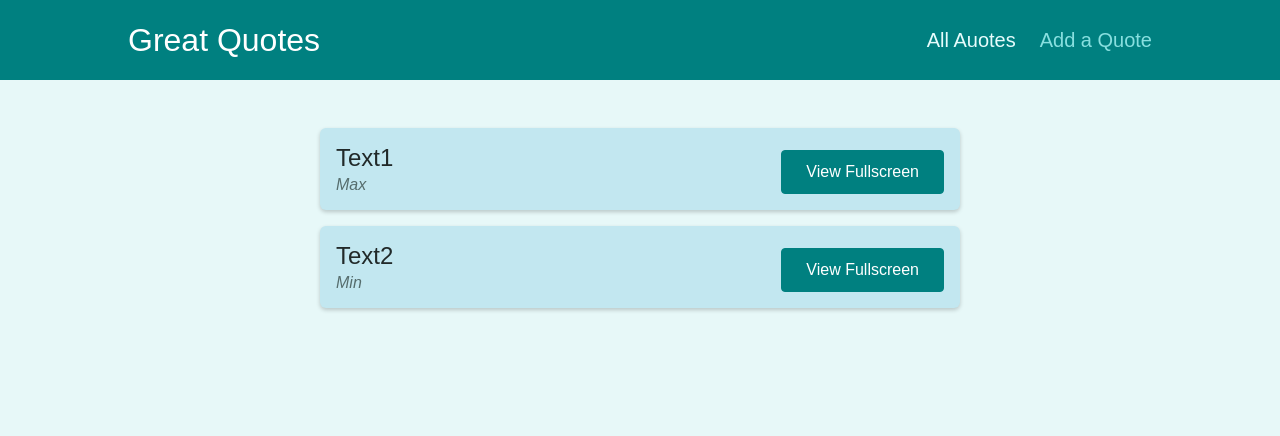
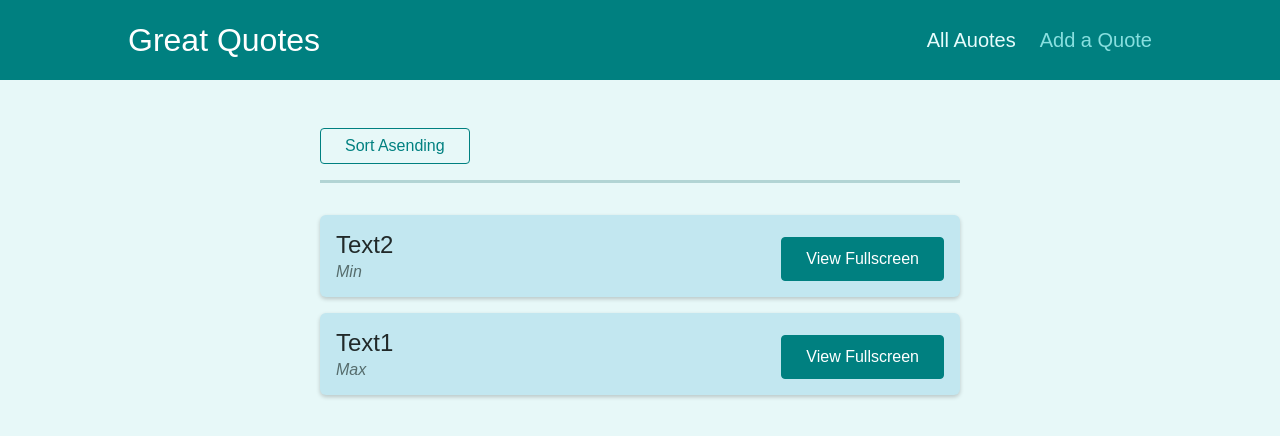
Before and after one commit to ollabu3/practice_next.js, a React (Create React App) app in the folder 20.react_spa_page/: page /quotes in a window 1280 px wide. Shown: the top 436 px of the page. Built offline with nearby package versions, Linux system fonts and the light colour scheme.

Commit message:
route 중첩 경로 추가

```diff
--- a/20.react_spa_page/src/components/quotes/QuoteList.js
+++ b/20.react_spa_page/src/components/quotes/QuoteList.js
@@ -1,13 +1,39 @@
-import { Fragment } from 'react';
-
-import QuoteItem from './QuoteItem';
-import classes from './QuoteList.module.css';
+import { Fragment, useState } from "react";
+import { useHistory, useLocation } from "react-router-dom";
+import QuoteItem from "./QuoteItem";
+import classes from "./QuoteList.module.css";
 
 const QuoteList = (props) => {
+  const history = useHistory();
+  const location = useLocation();
+  const queryParams = new URLSearchParams(location.search);
+  const isSortingAsending = queryParams.get("sort") === "asc";
+
+  const sortQuotes = (quotes, ascending) => {
+    return quotes.sort((a, b) => {
+      if (ascending) {
+        return a.id > b.id ? 1 : -1;
+      } else {
+        return a.id < b.id ? 1 : -1;
+      }
+    });
+  };
+  const sortedQuotes = sortQuotes(props.quotes, isSortingAsending);
+  const changeSortingHandler = () => {
+    history.push(`/quotes?sort=${isSortingAsending ? "desc" : "asc"}`);
+  };
+
+  console.log({ location, isSortingAsending });
+
   return (
     <Fragment>
+      <div className={classes.sorting}>
+        <button onClick={changeSortingHandler}>
+          Sort {isSortingAsending ? "Desending" : "Asending"}
+        </button>
+      </div>
       <ul className={classes.list}>
-        {props.quotes.map((quote) => (
+        {sortedQuotes.map((quote) => (
           <QuoteItem
             key={quote.id}
             id={quote.id}
--- a/20.react_spa_page/src/pages/QuoteDetail.js
+++ b/20.react_spa_page/src/pages/QuoteDetail.js
@@ -1,4 +1,4 @@
-import { Route, useParams } from "react-router-dom";
+import { Route, useParams, Link } from "react-router-dom";
 import React, { Fragment } from "react";
 import Comments from "../components/comments/Comments";
 import HighlightedQuote from "../components/quotes/HighlightedQuote";
@@ -16,6 +16,17 @@ const QuoteDetail = () => {
   return (
     <Fragment>
       <HighlightedQuote text={quote.text} author={quote.author} />
+      <Route path={`/quotes/${params.quotesId}`} exact>
+        <div className="centered">
+          <Link
+            className="btn--flat"
+            to={`/quotes/${params.quotesId}/comments`}
+          >
+            Load Comments
+          </Link>
+        </div>
+      </Route>
+
       <Route path={`/quotes/${params.quotesId}/comments`}>
         <Comments />
       </Route>
```
